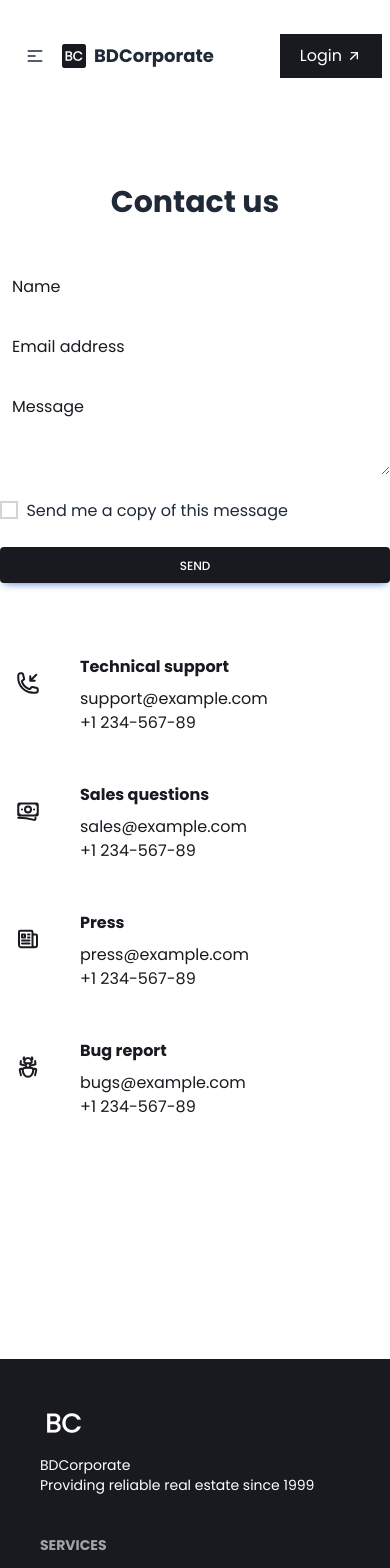
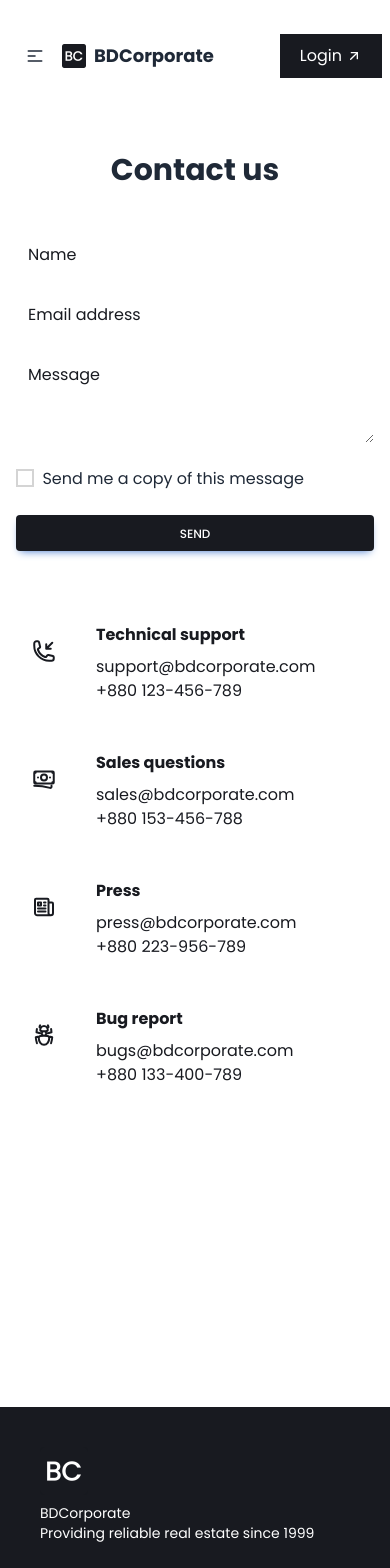
Before and after one commit to MamunKhan71/Bd-Corporate, a React (Vite) app in the folder bd-housing/: page /contact in a window 390 px wide. Shown: the top 1568 px of the page. Built offline with nearby package versions, Linux system fonts and the light colour scheme; no server answers.

Commit message:
Added reposniveness for mobile devices

```diff
--- a/bd-housing/src/pages/ContactUs.jsx
+++ b/bd-housing/src/pages/ContactUs.jsx
@@ -5,13 +5,13 @@ const ContactUs = () => {
         <div>
             <>
                 <>
-                <Helmet>
-                    <title>BDCorporate | Contact Us</title>
-                </Helmet>
+                    <Helmet>
+                        <title>BDCorporate | Contact Us</title>
+                    </Helmet>
                     {/* Container for demo purpose */}
-                    <div className="container my-24 mx-auto md:px-6 animate__animated animate__fadeIn">
+                    <div className="container my-12 lg:my-24 mx-auto md:px-6 animate__animated animate__fadeIn p-4">
                         {/* Section: Design Block */}
-                        <section className="mb-32">
+                        <section className="mb-16 lg:mb-32">
                             <div className="flex justify-center">
                                 <div className="text-center md:max-w-xl lg:max-w-3xl">
                                     <h2 className="mb-12 px-6 text-3xl font-bold">Contact us</h2>
@@ -115,10 +115,10 @@ const ContactUs = () => {
                                                         Technical support
                                                     </p>
                                                     <p className="text-primary ">
-                                                        support@example.com
+                                                        support@bdcorporate.com
                                                     </p>
                                                     <p className="text-primary ">
-                                                        +1 234-567-89
+                                                        +880 123-456-789
                                                     </p>
                                                 </div>
                                             </div>
@@ -148,10 +148,10 @@ const ContactUs = () => {
                                                         Sales questions
                                                     </p>
                                                     <p className="text-primary ">
-                                                        sales@example.com
+                                                        sales@bdcorporate.com
                                                     </p>
                                                     <p className="text-primary ">
-                                                        +1 234-567-89
+                                                        +880 153-456-788
                                                     </p>
                                                 </div>
                                             </div>
@@ -179,10 +179,10 @@ const ContactUs = () => {
                                                 <div className="ml-6 grow">
                                                     <p className="mb-2 font-bold text-primary">Press</p>
                                                     <p className="text-primary ">
-                                                        press@example.com
+                                                        press@bdcorporate.com
                                                     </p>
                                                     <p className="text-primary ">
-                                                        +1 234-567-89
+                                                        +880 223-956-789
                                                     </p>
                                                 </div>
                                             </div>
@@ -210,10 +210,10 @@ const ContactUs = () => {
                                                 <div className="ml-6 grow">
                                                     <p className="mb-2 font-bold text-primary">Bug report</p>
                                                     <p className="text-primary ">
-                                                        bugs@example.com
+                                                        bugs@bdcorporate.com
                                                     </p>
                                                     <p className="text-primary ">
-                                                        +1 234-567-89
+                                                        +880 133-400-789
                                                     </p>
                                                 </div>
                                             </div>
```
